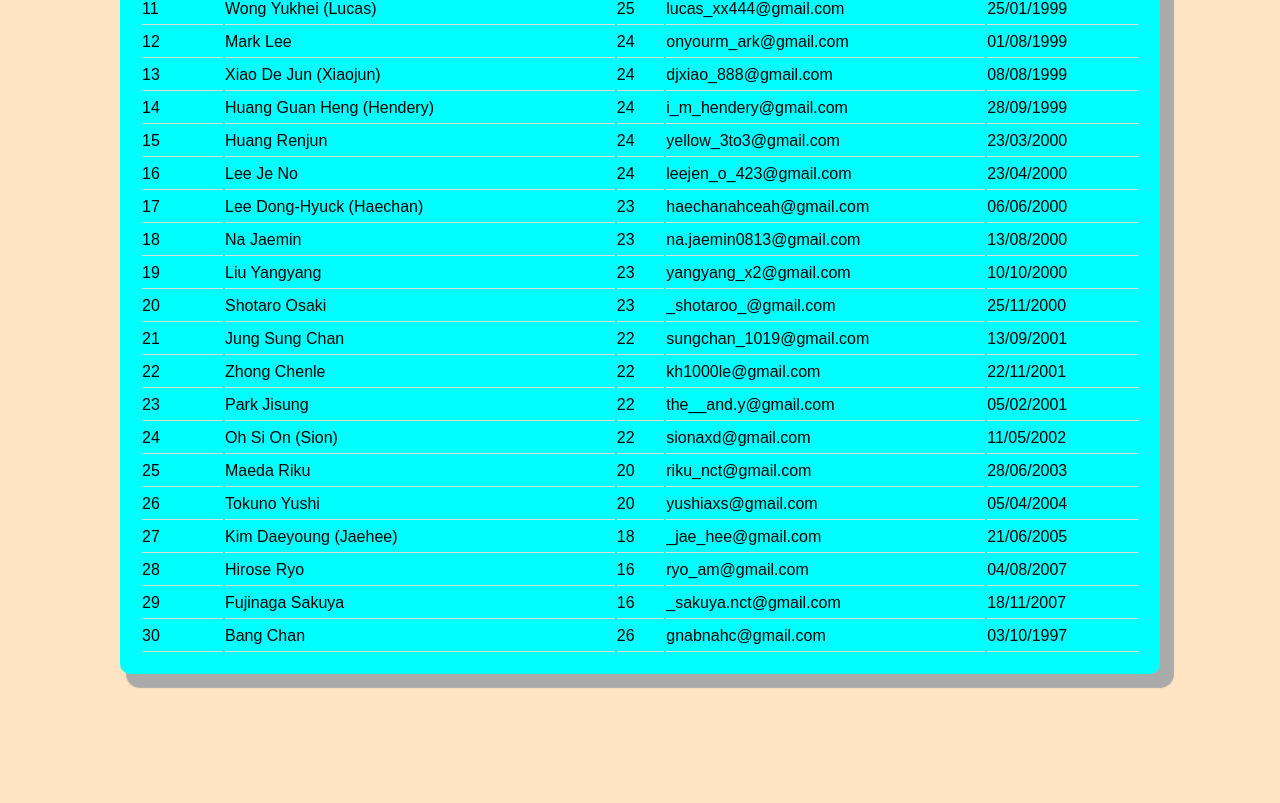
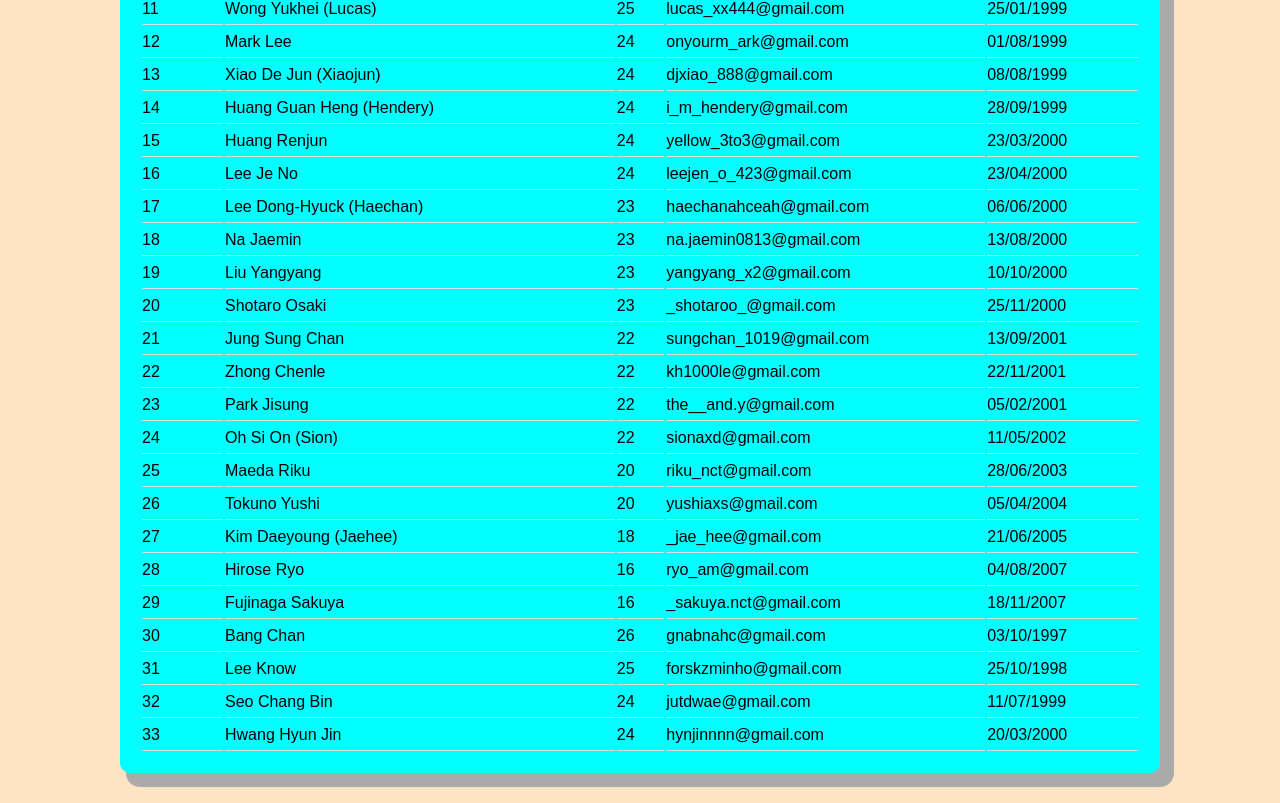
Before and after one commit to adilaa23/latihan-git-vsc, a plain HTML site: page index.html in a window 1280 px wide. Shown: the part 534-1337 px from the top of the page. Before the commit the page ends 1238 px from the top, so only its background shows below. Drawn offline with Linux system fonts and the light colour scheme.

Commit message:
add three person

```diff
--- a/index.html
+++ b/index.html
@@ -288,6 +288,27 @@
                     <td>gnabnahc@gmail.com</td>
                     <td>03/10/1997</td>
                 </tr>
+                <tr>
+                    <td>31</td>
+                    <td>Lee Know</td>
+                    <td>25</td>
+                    <td>forskzminho@gmail.com</td>
+                    <td>25/10/1998</td>
+                </tr>
+                <tr>
+                    <td>32</td>
+                    <td>Seo Chang Bin</td>
+                    <td>24</td>
+                    <td>jutdwae@gmail.com</td>
+                    <td>11/07/1999</td>
+                </tr>
+                <tr>
+                    <td>33</td>
+                    <td>Hwang Hyun Jin</td>
+                    <td>24</td>
+                    <td>hynjinnnn@gmail.com</td>
+                    <td>20/03/2000</td>
+                </tr>
             </tbody>
         </table>
     </div>
```
